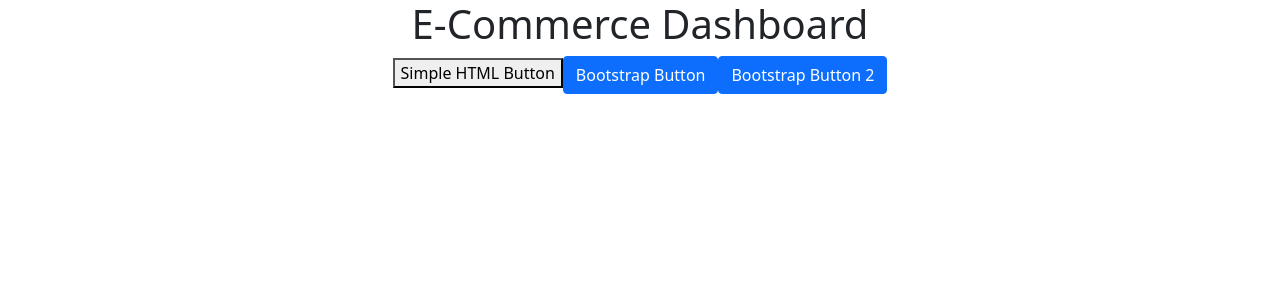
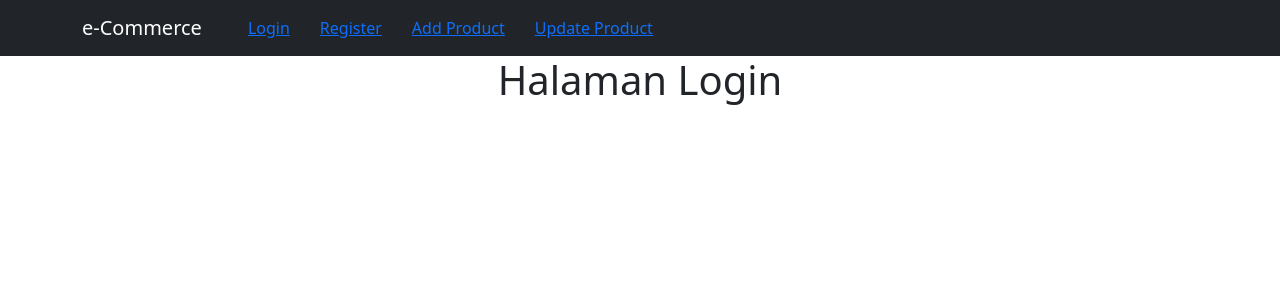
Before and after one commit to ahmadfaisall020597/e-Commerce-with-Laravel-React-js, a React (Create React App) app in the folder ecom-dashboard/: page /Login in a window 1280 px wide. Shown: the top 300 px of the page. Built offline with nearby package versions, Linux system fonts and the light colour scheme.

Commit message:
Routing React Js

```diff
--- /dev/null
+++ b/ecom-dashboard/src/AddProduct.js
@@ -0,0 +1,23 @@
+import {Navbar} from "react-bootstrap";
+import {Container} from "react-bootstrap";
+import {Nav} from "react-bootstrap";
+import {Link} from "react-router-dom";
+function AddProduct(){
+    return(
+        <div>
+            <Navbar bg="dark" variant="dark">
+                <Container>
+                    <Navbar.Brand href="#home">e-Commerce</Navbar.Brand>
+                    <Nav className="me-auto navbar_wrapper">
+                        <Link to="/login">Login</Link>
+                        <Link to="/register">Register</Link>
+                        <Link to="/Add">Add Product</Link>
+                        <Link to="/update">Update Product</Link>
+                    </Nav>
+                </Container>
+            </Navbar>
+            <h1>Halaman Add Product</h1>
+        </div>
+    )
+}
+export default AddProduct
--- a/ecom-dashboard/src/App.css
+++ b/ecom-dashboard/src/App.css
@@ -5,6 +5,10 @@
 .App-logo {
   height: 40vmin;
   pointer-events: none;
+}
+
+.navbar_wrapper a{
+  padding-left:30px;
 }
 
 @media (prefers-reduced-motion: no-preference) {
--- a/ecom-dashboard/src/App.js
+++ b/ecom-dashboard/src/App.js
@@ -1,14 +1,30 @@
 import logo from './logo.svg';
 import './App.css';
 import {Button} from 'react-bootstrap';
-
+import Header from './Header';
+import { Routes, Route } from 'react-router-dom';
+import Login from './Login';
+import Register from './Register';
+import AddProduct from './AddProduct';
+import UpdateProduct from './UpdateProduct';
+function Home(){
+  return (
+    <div>
+    <Header />
+    <h1>E-Commerce Dashboard</h1>
+    </div>
+  );
+}
 function App() {
   return (
     <div className="App">
-      <h1>E-Commerce Dashboard</h1>
-      <button>Simple HTML Button</button>
-      <Button>Bootstrap Button</Button>
-      <Button>Bootstrap Button 2</Button>
+      <Routes>
+      <Route path="/" element={<Home />}></Route>
+      <Route path="Login" element={<Login />}></Route>
+      <Route path="Register" element={<Register />}></Route>
+      <Route path="Add" element={<AddProduct />}></Route>
+      <Route path="Update" element={<UpdateProduct />}></Route>
+      </Routes>
     </div>
   );
 }
--- /dev/null
+++ b/ecom-dashboard/src/Header.js
@@ -0,0 +1,24 @@
+import {Navbar} from 'react-bootstrap';
+import {Container} from 'react-bootstrap';
+import {Nav} from 'react-bootstrap';
+import {Link} from 'react-router-dom';
+function Header(){
+    return(
+        <div>
+
+            <Navbar bg="dark" variant="dark">
+                <Container>
+                    <Navbar.Brand href="#home">e-Commerce</Navbar.Brand>
+                    <Nav className="me-auto navbar_wrapper">
+                        <Link to="/login">Login</Link>
+                        <Link to="/register">Register</Link>
+                        <Link to="/Add">Add Product</Link>
+                        <Link to="/update">Update Product</Link>
+                    </Nav>
+                </Container>
+            </Navbar>
+
+        </div>
+    )
+}
+export default Header
--- /dev/null
+++ b/ecom-dashboard/src/Login.js
@@ -0,0 +1,23 @@
+import {Navbar} from "react-bootstrap";
+import {Container} from "react-bootstrap";
+import {Nav} from "react-bootstrap";
+import {Link} from "react-router-dom";
+function Login(){
+    return(
+        <div>
+            <Navbar bg="dark" variant="dark">
+                <Container>
+                    <Navbar.Brand href="#home">e-Commerce</Navbar.Brand>
+                    <Nav className="me-auto navbar_wrapper">
+                        <Link to="/login">Login</Link>
+                        <Link to="/register">Register</Link>
+                        <Link to="/Add">Add Product</Link>
+                        <Link to="/update">Update Product</Link>
+                    </Nav>
+                </Container>
+            </Navbar>
+            <h1>Halaman Login</h1>
+        </div>
+    )
+}
+export default Login
--- /dev/null
+++ b/ecom-dashboard/src/Register.js
@@ -0,0 +1,23 @@
+import {Navbar} from "react-bootstrap";
+import {Container} from "react-bootstrap";
+import {Nav} from "react-bootstrap";
+import {Link} from "react-router-dom";
+function Register(){
+    return(
+        <div>
+            <Navbar bg="dark" variant="dark">
+                <Container>
+                    <Navbar.Brand href="#home">e-Commerce</Navbar.Brand>
+                    <Nav className="me-auto navbar_wrapper">
+                        <Link to="/login">Login</Link>
+                        <Link to="/register">Register</Link>
+                        <Link to="/Add">Add Product</Link>
+                        <Link to="/update">Update Product</Link>
+                    </Nav>
+                </Container>
+            </Navbar>
+            <h1>Halaman Register</h1>
+        </div>
+    )
+}
+export default Register
--- /dev/null
+++ b/ecom-dashboard/src/UpdateProduct.js
@@ -0,0 +1,23 @@
+import {Navbar} from "react-bootstrap";
+import {Container} from "react-bootstrap";
+import {Nav} from "react-bootstrap";
+import {Link} from "react-router-dom";
+function UpdateProduct(){
+    return(
+        <div>
+            <Navbar bg="dark" variant="dark">
+                <Container>
+                    <Navbar.Brand href="#home">e-Commerce</Navbar.Brand>
+                    <Nav className="me-auto navbar_wrapper">
+                        <Link to="/login">Login</Link>
+                        <Link to="/register">Register</Link>
+                        <Link to="/Add">Add Product</Link>
+                        <Link to="/update">Update Product</Link>
+                    </Nav>
+                </Container>
+            </Navbar>
+            <h1>Halaman Update Product</h1>
+        </div>
+    )
+}
+export default UpdateProduct
--- a/ecom-dashboard/src/index.js
+++ b/ecom-dashboard/src/index.js
@@ -4,11 +4,15 @@ import './index.css';
 import App from './App';
 import reportWebVitals from './reportWebVitals';
 import 'bootstrap/dist/css/bootstrap.min.css';
+import {BrowserRouter, Routes, Route} from 'react-router-dom';
+import Login from './Login';
 
 const root = ReactDOM.createRoot(document.getElementById('root'));
 root.render(
   <React.StrictMode>
-    <App />
+    <BrowserRouter>
+       <App/>
+    </BrowserRouter>
   </React.StrictMode>
 );
 
```
Also changed, not shown: 2 other files (tests, documents, lock files or other folders).
